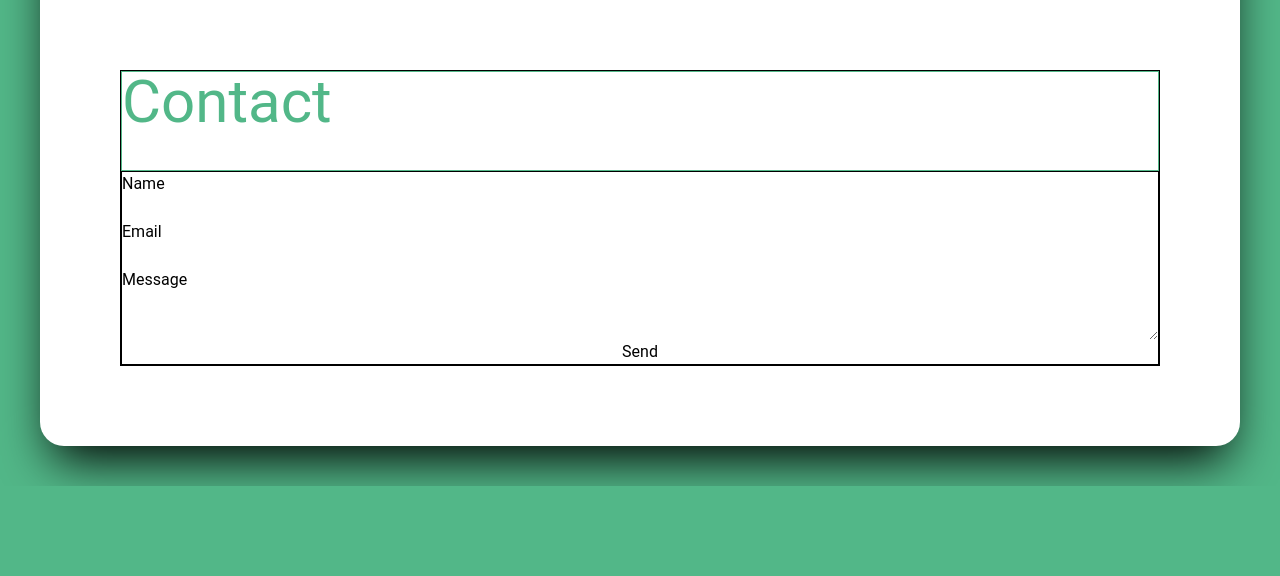
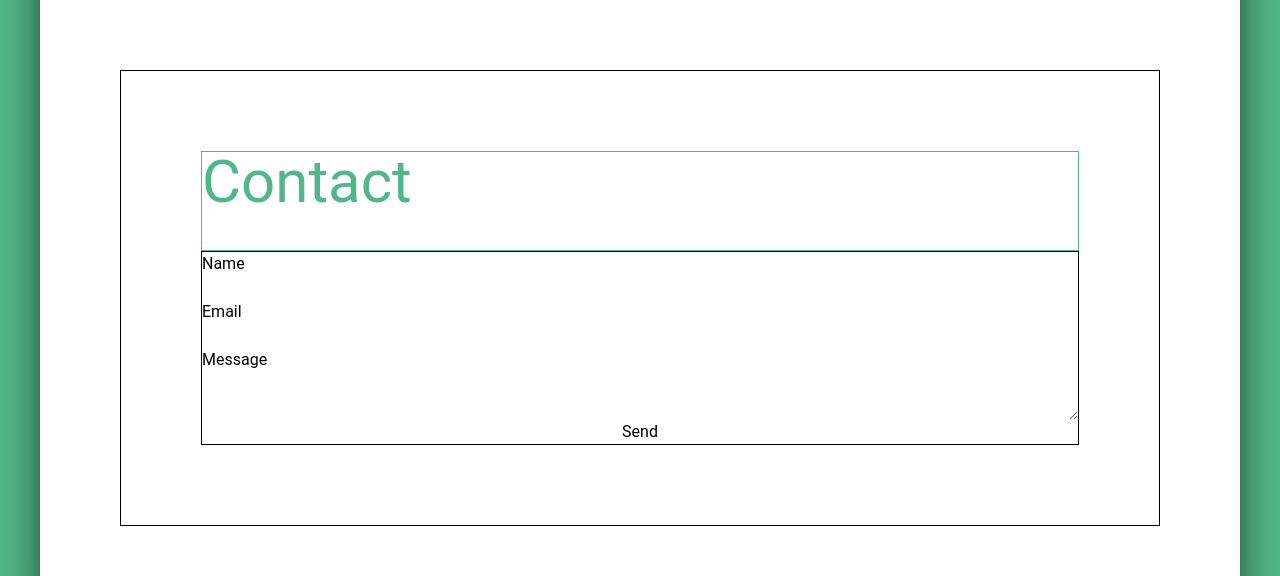
Before and after one commit to joshuanelsondev/portfolio, a React (Vite) app: page / in a window 1280 px wide. Shown: the part 2698-3274 px from the top of the page. Before the commit the page ends 3184 px from the top, so only its background shows below. Built offline with nearby package versions, Linux system fonts and the light colour scheme.

Commit message:
Update padding of the ContactComponent

```diff
--- a/src/Components/ContactComponent.jsx
+++ b/src/Components/ContactComponent.jsx
@@ -26,7 +26,7 @@ export default function ContactComponent () {
     };
 
     return (
-      <div id='contact' className="h-full w-full border grid grid-rows-[100px]">
+      <div id='contact' className="h-full w-full border grid grid-rows-[100px] p-20">
         <h2 className="text-4xl lg:text-6xl text-primary border">Contact</h2>
         <form className="border flex flex-col" ref={form} onSubmit={sendEmail}>
           <label>Name</label>
```
